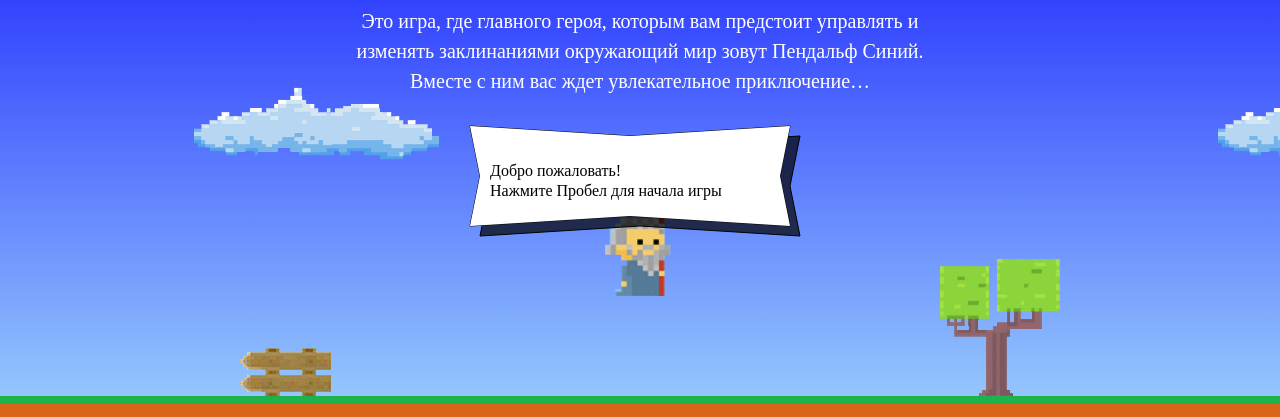
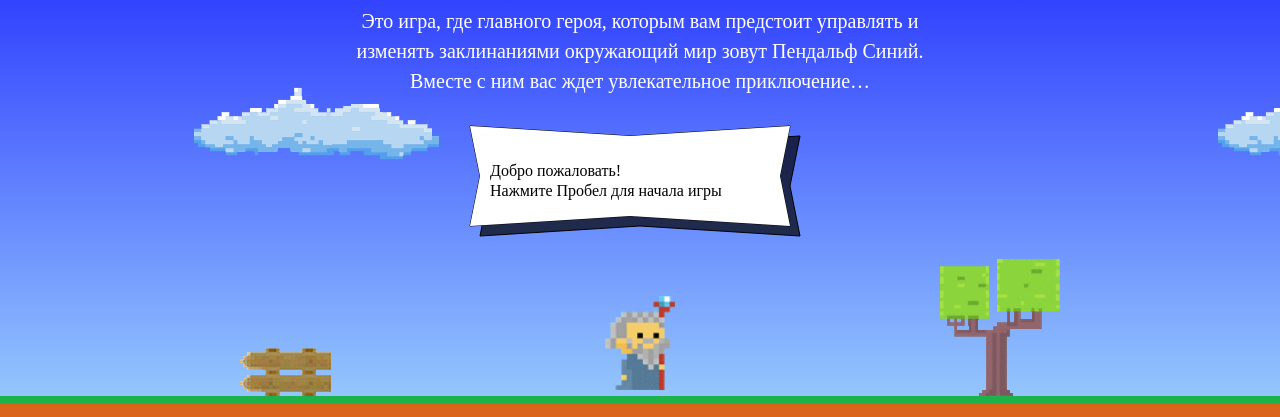
Before and after one commit to entombed/400153-code-and-magick, a website: page index.html in a window 1280 px wide. Shown: the part 203-620 px from the top of the page. Drawn offline with Linux system fonts and the light colour scheme; a web font is replaced by a local one.

Commit message:
Изменена стартовая позиция мага

```diff
--- a/index.html
+++ b/index.html
@@ -185,10 +185,10 @@
     return 1.337 * wizardWidth;
   };
   var getWizardX = function (width) {
-    return (width / 2) - (wizardWidth / 2);
+    return width / 2 - wizardWidth / 2;
   };
   var getWizardY = function (height) {
-    return ((height / 3) * 2) - getWizardHeight();
+    return height / 3 * 2;
   };
 </script>
 <script src="./js/setup.js"></script>
```
